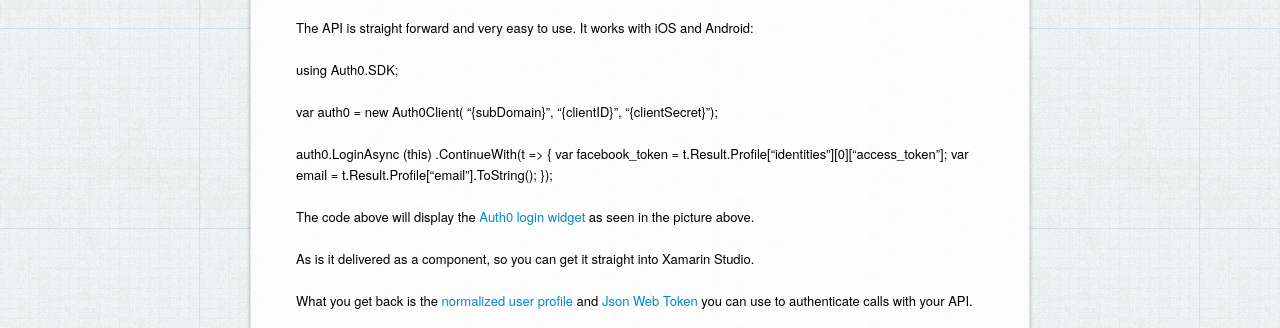
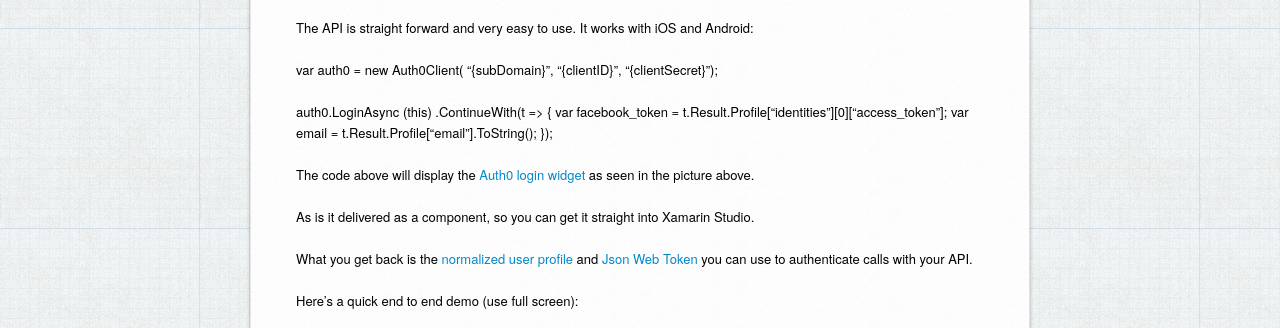
Before and after one commit to DylanMeeus/springboot_jwt_blog, a Jekyll site: the page built from _posts/2013-08-22-Xamarin-Component-Just-Released.markdown, in a window 1280 px wide, cut to the strip 371-699 px from the top of the page. Built offline with Jekyll 4.4.1, drawn with Linux system fonts in a browser that asks for light colours; Markdown is read by kramdown in place of the engine named in the settings; comment, search, counter and statistics services are not loaded.

Commit message:
Further edits to Xamarin post

```diff
--- a/_posts/2013-08-22-Xamarin-Component-Just-Released.markdown
+++ b/_posts/2013-08-22-Xamarin-Component-Just-Released.markdown
@@ -18,8 +18,6 @@
 {% endexcerpt %}
 
 The API is straight forward and very easy to use. It works with iOS and Android:
-
-  using Auth0.SDK;
 
   var auth0 = new Auth0Client(
       "{subDomain}",
```
